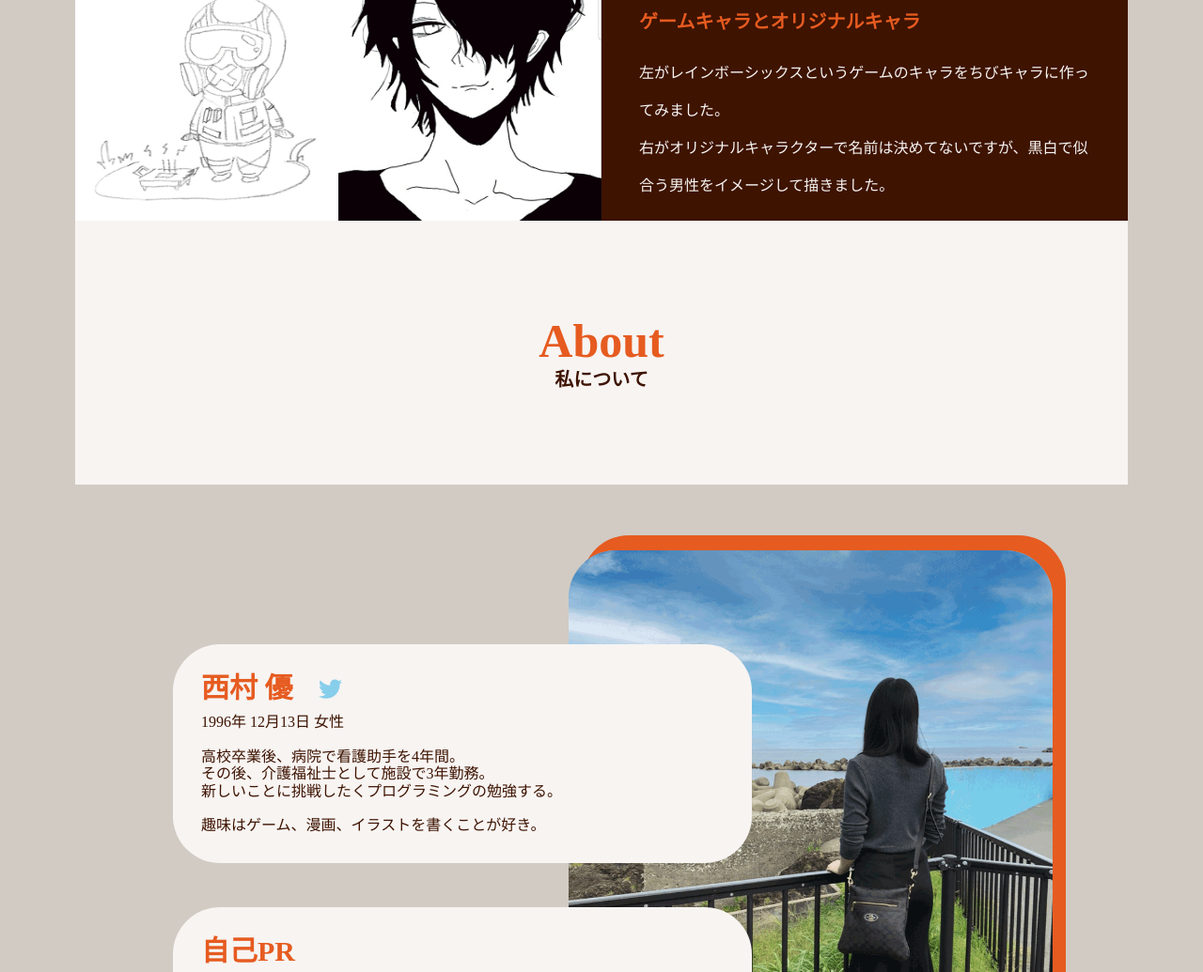
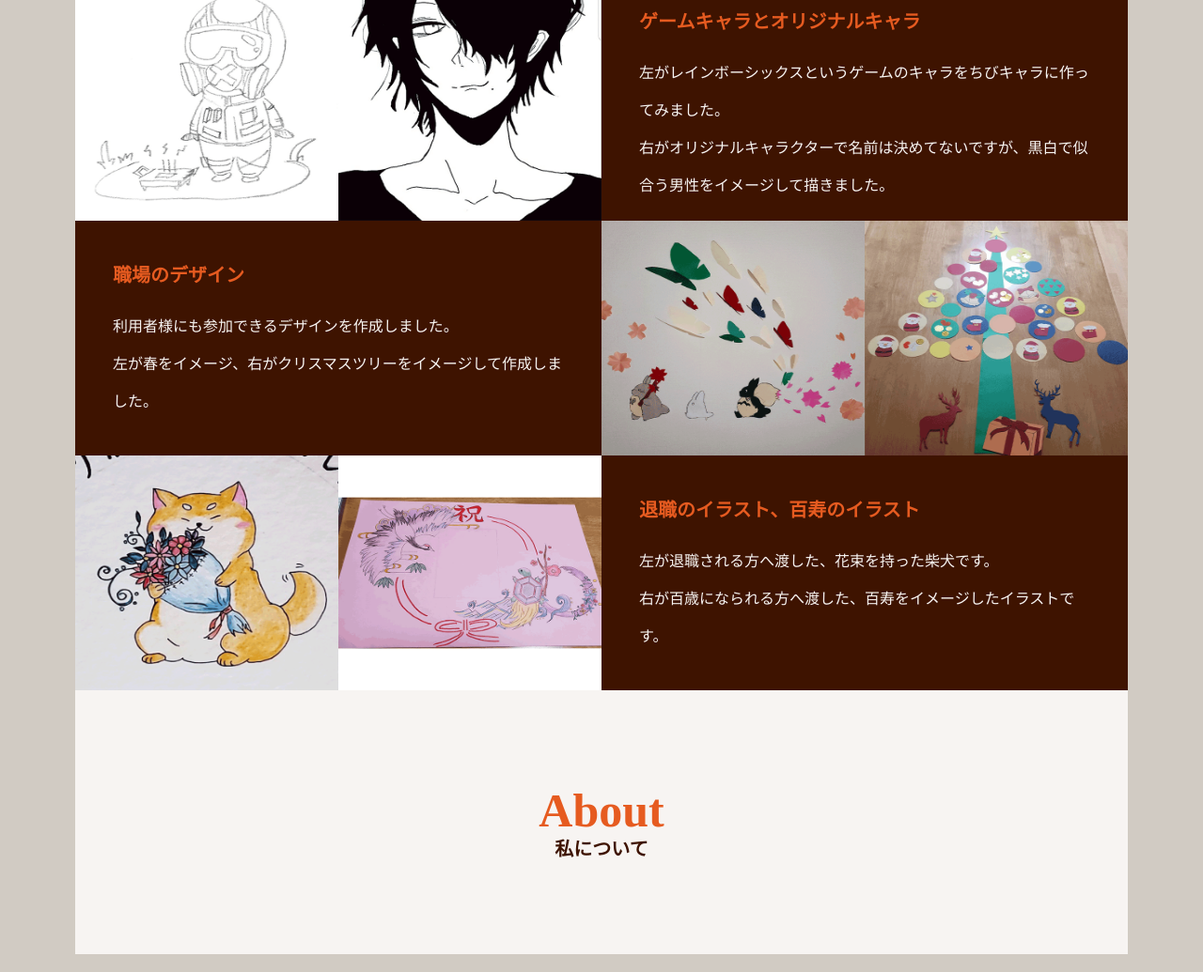
Before and after one commit to yuu0901/portfolio, a plain HTML site: page index.html in a window 1280 px wide. Shown: the part 5912-6947 px from the top of the page at 94% size. Drawn offline with Linux system fonts and the light colour scheme.

Commit message:
5/29更新

```diff
--- a/index.html
+++ b/index.html
@@ -323,7 +323,6 @@
                             <div class="illustration__title">摸写イラスト</div>
                             私自身が好きなキャラクターを模写したイラストです。<br>
                             色鉛筆で表現しました、影の薄さが難しく勉強になりました。
-
                         </div>
                     </div>
                     <div class="illustration__inner --reverse">
@@ -332,6 +331,22 @@
                             <div class="illustration__title">ゲームキャラとオリジナルキャラ</div>
                             左がレインボーシックスというゲームのキャラをちびキャラに作ってみました。<br>
                             右がオリジナルキャラクターで名前は決めてないですが、黒白で似合う男性をイメージして描きました。
+                        </div>
+                    </div>
+                    <div class="illustration__inner">
+                        <img src="syokuba1.png" alt="イラスト集" class="illustration__img">
+                        <div class="illustration__text">
+                            <div class="illustration__title">職場のデザイン</div>
+                            利用者様にも参加できるデザインを作成しました。<br>
+                            左が春をイメージ、右がクリスマスツリーをイメージして作成しました。
+                        </div>
+                    </div>
+                    <div class="illustration__inner --reverse">
+                        <img src="syokuba2.png" alt="イラスト集" class="illustration__img">
+                        <div class="illustration__text">
+                            <div class="illustration__title">退職のイラスト、百寿のイラスト</div>
+                            左が退職される方へ渡した、花束を持った柴犬です。<br>
+                            右が百歳になられる方へ渡した、百寿をイメージしたイラストです。
                         </div>
                     </div>
                 </div>
```
Also changed, not shown: syokuba1.png (added), syokuba2.png (added).
